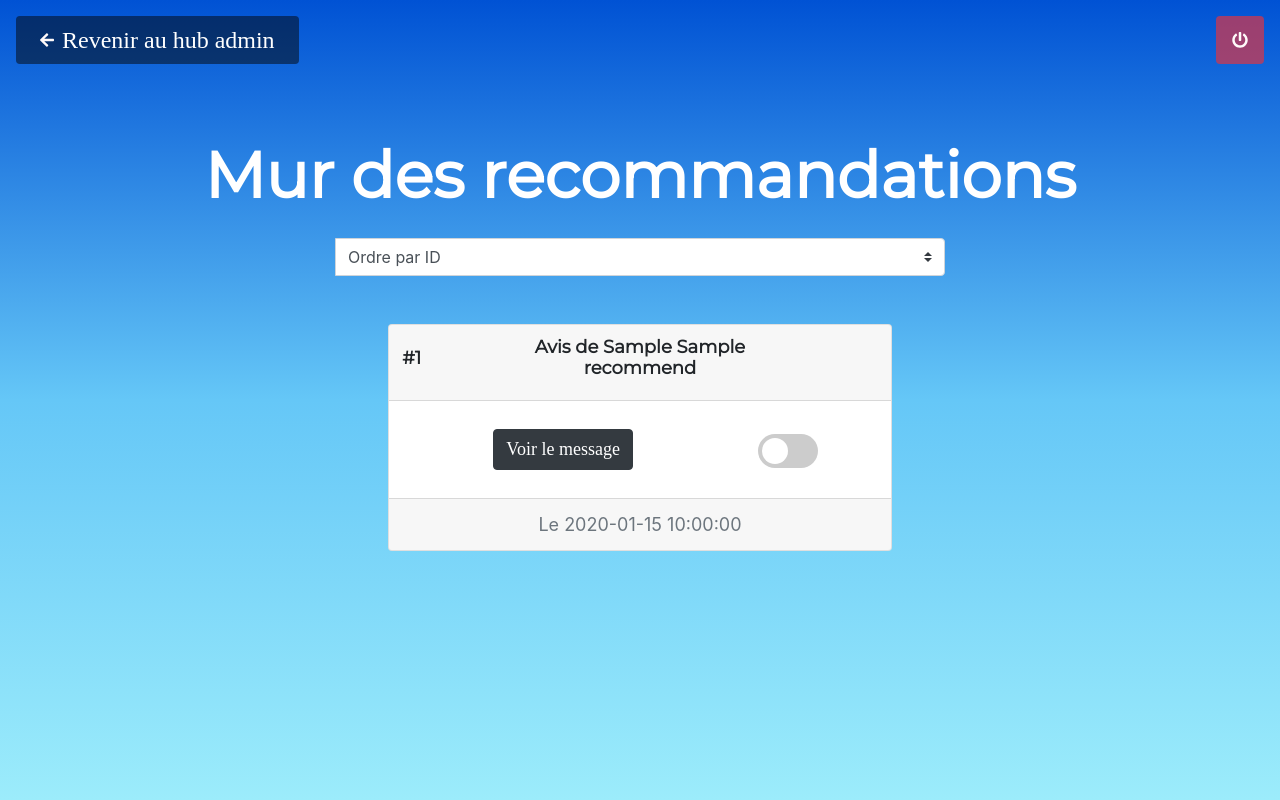
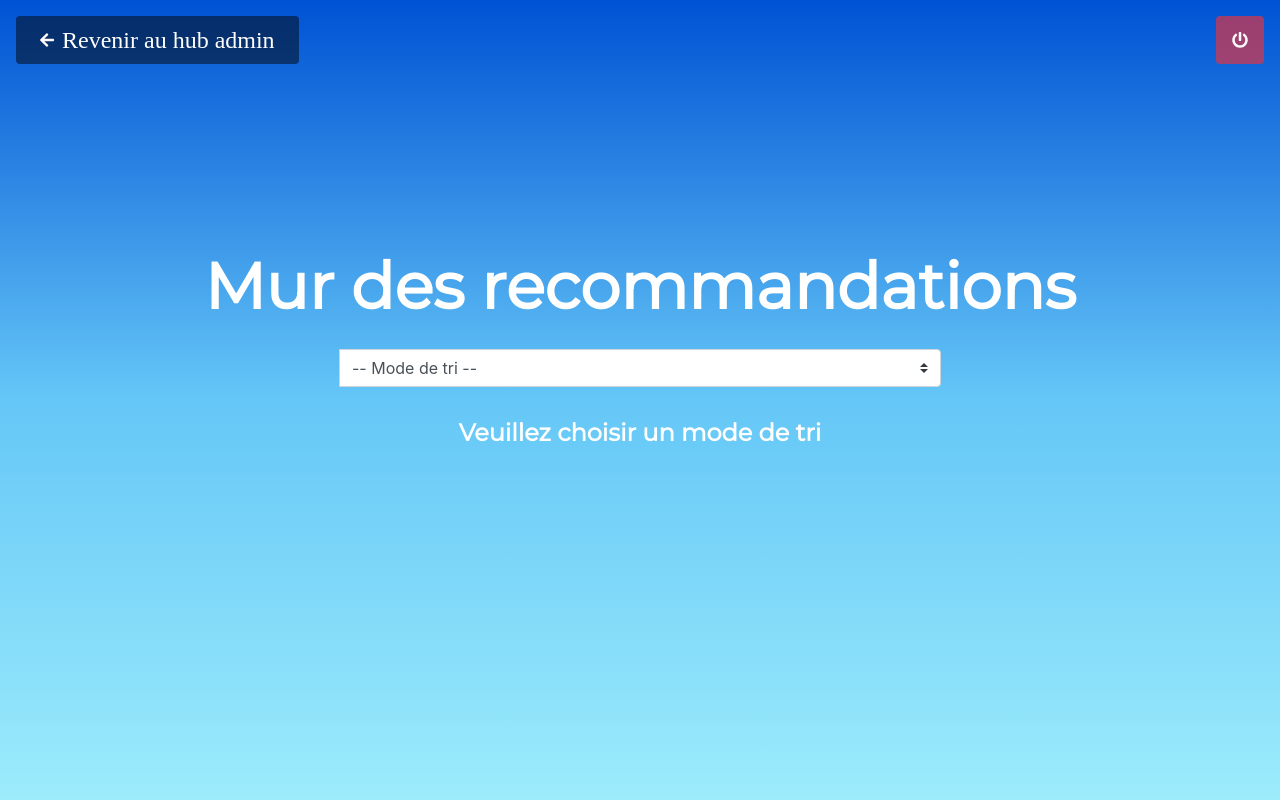
Before and after one commit to EliottClavier/PortfolioV2, a CodeIgniter app: page /database/admin/recommend in a window 1280 px wide. Run offline with CodeIgniter, Linux system fonts and the light colour scheme; the visitor is signed in with stand-in values (Sample User, id 1); tables that the repository leaves empty or names only in its code hold one stand-in row (values such as "Sample post"); some libraries are stand-ins or nearby versions; some web fonts are replaced.

Commit message:
Correctif sur les pages de recommendations

```diff
--- a/application/views/front_office/admin/admin_recommend.php
+++ b/application/views/front_office/admin/admin_recommend.php
@@ -11,7 +11,7 @@
 
 <section class="bg-recommend d-flex justify-content-center align-items-center" name="section-admin">
 
-    <div class="container-fluid">
+    <div class="container-fluid m-2">
 
         <h1 class="title text-white text-center"> Mur des recommandations </h1>
 
@@ -22,7 +22,8 @@
 
                         <label for="selectOrder"></label>
                         <select class="custom-select select-order" name="selectOrder" id="selectOrder">
-                            <option selected> Ordre par ID </option>
+                            <option selected> -- Mode de tri -- </option>
+                            <option value="0"> Ordre par ID </option>
                             <option value="1"> Ordre aléatoire </option>
                             <option value="2"> Seulement en attente </option>
                             <option value="3"> Seulement validé </option>
@@ -34,92 +35,11 @@
         </form>
         <div class="search-false row justify-content-center align-items-center">
 
-            <?php
-            foreach ($recommendations as $recommendation) { ?>
-            <div class="col-xl-5 col-lg-11 col-md-11 col-sm-11 my-3">
-
-                <div class="card">
-
-                    <div class="card-header">
-                        <div class="row align-items-center">
-                            <div class="col-2 p-0 pl-2">
-                                <h1 class="text text-left"> <?= '#' . $recommendation->id ?> </h1>
-                            </div>
-                            <div class="col-8 text-center">
-                                <h1 class="text text-center"> <?= 'Avis de  ' . $recommendation->first_name . ' ' . $recommendation->name ?> </h1>
-                            </div>
-
-                        </div>
-
-                    </div>
-
-                    <div class="card-body">
-
-                        <div class="container-fluid">
-                        <div class="row justify-content-center align-items-center">
-
-                            <div class="col-8 text-center">
-                                <button class="btn btn-dark text m-2" data-toggle="modal" data-target="#modalMessage">
-                                    Voir le message
-                                </button>
-                            </div>
-
-                            <div class="col-4 text-center">
-
-                                <?php if ($recommendation->status === 'verified') { ?>
-                                    <label class="switch">
-                                        <input class="slider-change" type="checkbox" value=<?= $recommendation->id ?> checked>
-                                        <span class="slider round"></span>
-                                    </label>
-                                <?php } ?>
-
-                                <?php if ($recommendation->status === 'pending') { ?>
-                                    <label class="switch">
-                                        <input class="slider-change" type="checkbox" value=<?= $recommendation->id ?>>
-                                        <span class="slider round"></span>
-                                    </label>
-                                <?php } ?>
-
-                            </div>
-
-                        </div>
-                        </div>
-                    </div>
-
-                    <div class="card-footer text text-muted text-center">
-                        <?= 'Le ' . $recommendation->date_created ?>
-                    </div>
-
-                </div>
-
-                <!-- Modal Message -->
-                <div class="modal fade" id="modalMessage" tabindex="-1" role="dialog" aria-hidden="true">
-                    <div class="modal-dialog modal-dialog-centered" role="document">
-                        <div class="modal-content">
-
-                            <div class="modal-header">
-                                <h1 class="text text-center">  <?= 'Collaboration du ' . $recommendation->date_start . ' au ' . $recommendation->date_end ?> </h1>
-                            </div>
-                            <div class="modal-body justify-content-center">
-                                <p class="card-text text-justify"> <?= $recommendation->message_text ?> </p>
-                            </div>
-                            <div class="modal-footer">
-                                <button type="button" class="btn btn-dark" data-dismiss="modal"> Fermer </button>
-                            </div>
-
-                        </div>
-
-                    </div>
-
-                </div>
-
-            </div>
-
-            <?php } ?>
+            <h1 class="sub-title text-white"> Veuillez choisir un mode de tri </h1>
 
         </div>
 
-        <div class="search-true row justify-content-around my-5 align-items-center">
+        <div class="search-true row justify-content-center my-5 align-items-center">
 
             <!-- EMPLACEMENT POUR LE CHARGEMENT DE LA VUE DE TRI (admin_recommend_search) -->
 
--- a/application/views/front_office/recommend.php
+++ b/application/views/front_office/recommend.php
@@ -12,8 +12,8 @@
 
         <h1 class="title text-white text-center"> Mur des recommandations </h1>
 
-        <div class="search-false row justify-content-around align-items-center m-xl-5 m-lg-3 m-md-0 m-sm-0">
-            <div class="row justify-content-center">
+        <div class="row justify-content-center m-xl-5 m-lg-3 m-md-0 m-sm-0">
+
                 <?php
                     shuffle($recommendations);
                     foreach ($recommendations as $recommendation) {
@@ -51,6 +51,5 @@
 
         </div>
     </div>
-    </div>
 
 </section>
```
Also changed, not shown: application/views/front_office/admin/admin_recommend_search.php (+14 -21 lines). Lines whose indentation alone changed are shown as unchanged.
